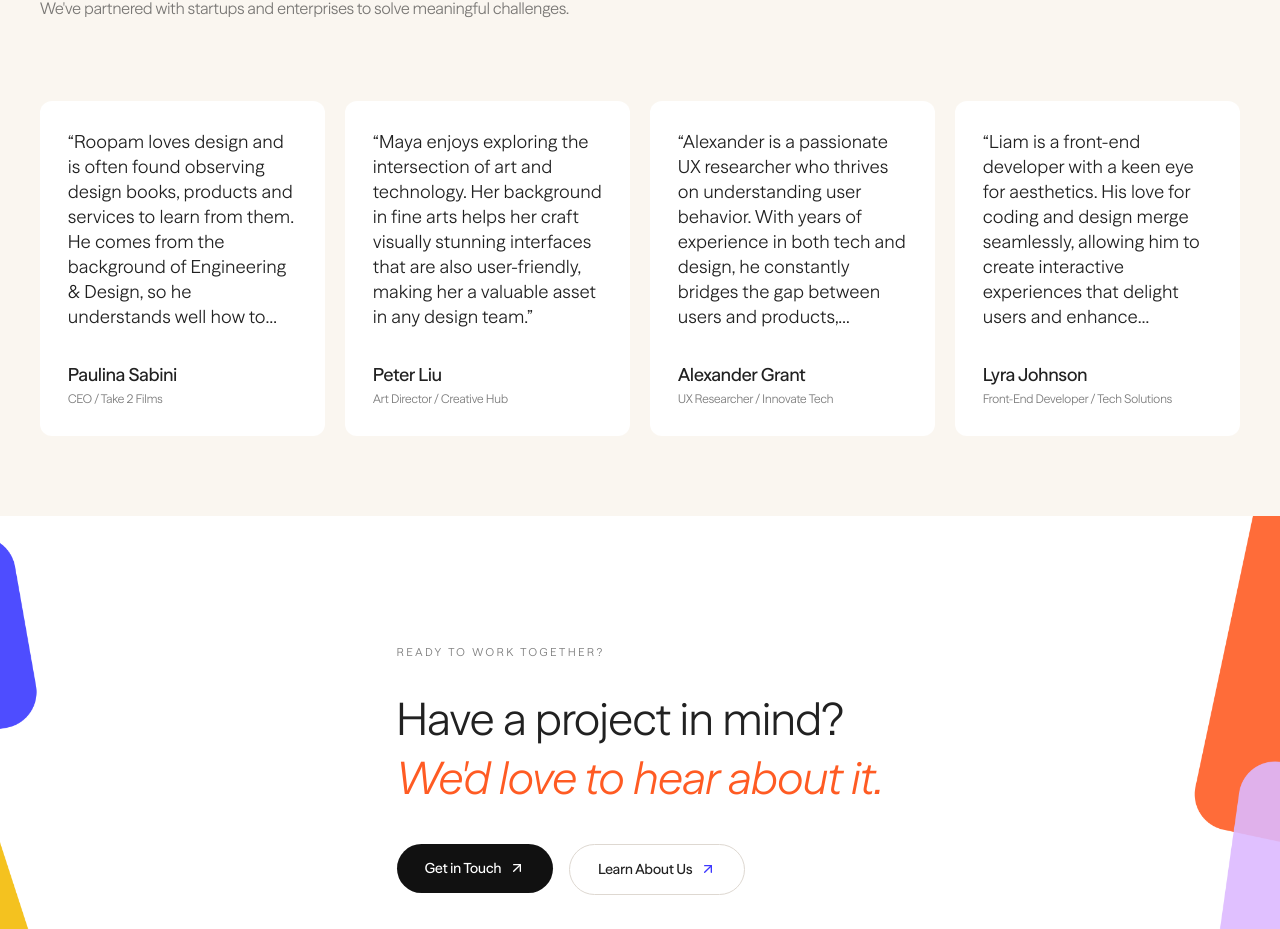
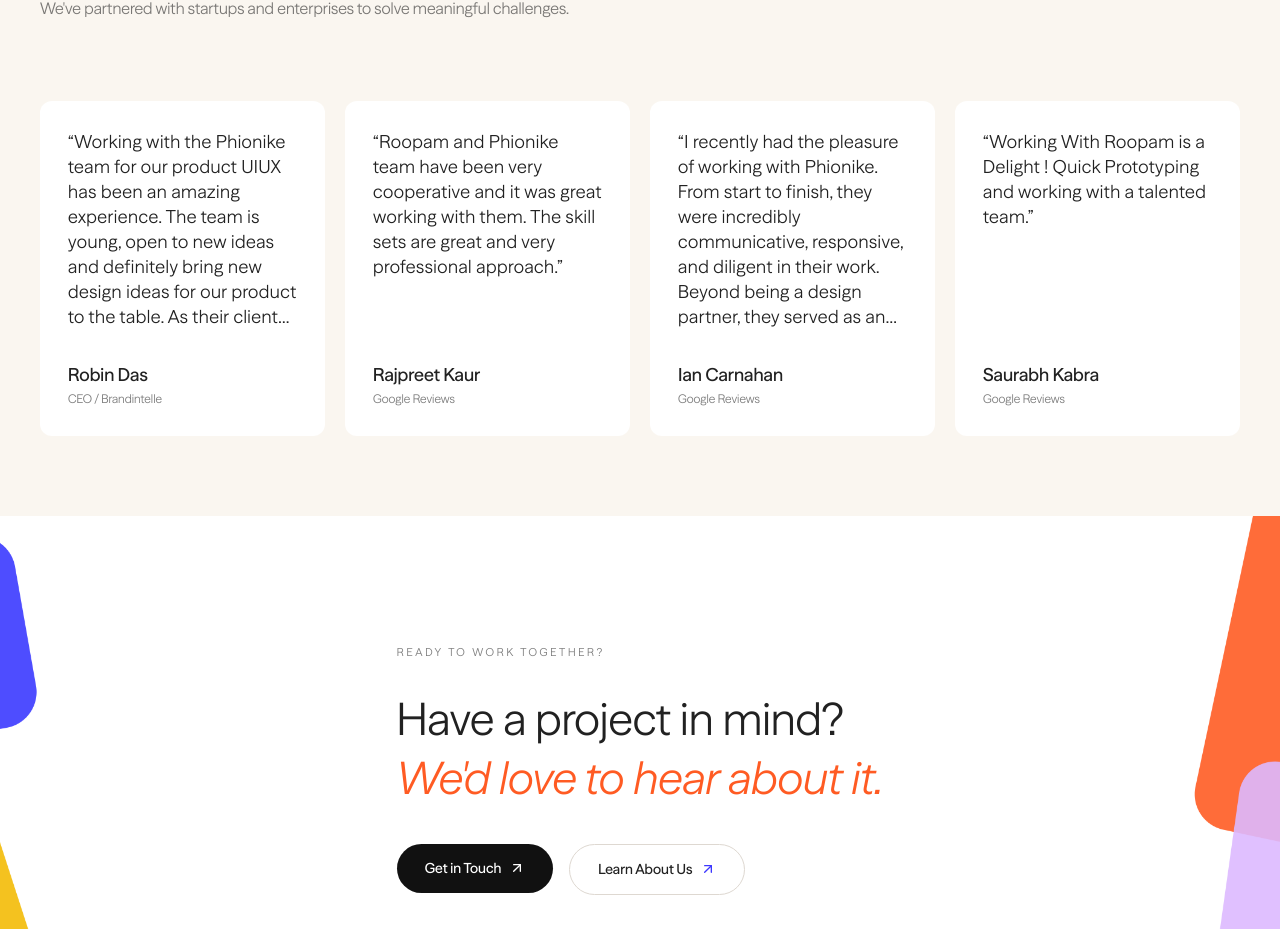
Before and after one commit to sidphionike1/phionike-landing-page-1, a Next.js app: page /work in a window 1280 px wide. Shown: the part 4553-5482 px from the top of the page. Built offline with nearby package versions, Linux system fonts and the light colour scheme; no server answers.

Commit message:
Final changes and deployment changes

```diff
--- a/app/globals.css
+++ b/app/globals.css
@@ -114,7 +114,7 @@
 }
 @theme inline{
   --font-sans:var(--font-season-sans),ui-sans-serif,system-ui,sans-serif;
-  --font-serif:var(--font-cormorant);
+  --font-serif:var(--font-season-vf),var(--font-season-sans),ui-sans-serif,system-ui,sans-serif;
   --font-vf:var(--font-season-vf),var(--font-season-sans),ui-sans-serif,system-ui,sans-serif;
   --font-weight-light:300;
   --font-weight-medium:550;
--- a/app/layout.tsx
+++ b/app/layout.tsx
@@ -1,13 +1,10 @@
 import { Analytics } from "@vercel/analytics/next"
 import type { Metadata, Viewport } from "next"
-import { Cormorant_Garamond } from "next/font/google"
 import Script from "next/script"
 import { JsonLd } from "@/components/seo/json-ld"
 import { localBusinessJsonLd, organizationJsonLd, PAGE_SEO, SITE_NAME, SITE_URL, websiteJsonLd } from "@/lib/seo"
 import { seasonSans, seasonVf } from "./fonts"
 import "./globals.css"
-
-const serif = Cormorant_Garamond({ subsets: ["latin"], variable: "--font-cormorant", weight: ["500", "600"] })
 
 export const metadata: Metadata = {
   metadataBase: new URL(SITE_URL),
@@ -54,7 +51,7 @@ export const viewport: Viewport = { colorScheme: "light", themeColor: "#faf6f0",
 
 export default function RootLayout({ children }: Readonly<{ children: React.ReactNode }>) {
   return (
-    <html lang="en-IN" data-scroll-behavior="smooth" className={`bg-background ${seasonSans.variable} ${seasonVf.variable} ${serif.variable}`}>
+    <html lang="en-IN" data-scroll-behavior="smooth" className={`bg-background ${seasonSans.variable} ${seasonVf.variable}`}>
       <body className="type-sans-regular antialiased">
         <JsonLd id="ld-organization" data={organizationJsonLd()} />
         <JsonLd id="ld-localbusiness" data={localBusinessJsonLd()} />
--- a/components/work/testimonials-grid.tsx
+++ b/components/work/testimonials-grid.tsx
@@ -7,40 +7,40 @@ const PLACEHOLDER_ITEMS: TestimonialItem[] = [
   {
     id: "1",
     quote:
-      "Roopam loves design and is often found observing design books, products and services to learn from them. He comes from the background of Engineering & Design, so he understand well how to make a good blend of Form & Function.",
-    name: "Paulina Sabini",
+      "Working with the Phionike team for our product UIUX has been an amazing experience. The team is young, open to new ideas and definitely bring new design ideas for our product to the table. As their client for more the 2 years, I would definitely recommend you to try out their services.",
+    name: "Robin Das",
     role: "CEO",
-    company: "Take 2 Films",
+    company: "Brandintelle",
     photoSrc: "https://placehold.co/500x633/D5B2FF/333333?text=Photo",
     accentColor: "#3C3BFF",
   },
   {
     id: "2",
     quote:
-      "Maya enjoys exploring the intersection of art and technology. Her background in fine arts helps her craft visually stunning interfaces that are also user-friendly.",
-    name: "Peter Liu",
-    role: "Art Director",
-    company: "Creative Hub",
+      "Roopam and Phionike team have been very cooperative and it was great working with them. The skill sets are great and very professional approach.",
+    name: "Rajpreet Kaur",
+    role: "",
+    company: "Google Reviews",
     photoSrc: "https://placehold.co/500x633/F2B800/333333?text=Photo",
     accentColor: "#FF5B24",
   },
   {
     id: "3",
     quote:
-      "Alexander is a passionate UX researcher who thrives on understanding user behavior. With years of experience in both tech and design, he constantly bridges the gap between users and products.",
-    name: "Alexander Grant",
-    role: "UX Researcher",
-    company: "Innovate Tech",
+      "I recently had the pleasure of working with Phionike. From start to finish, they were incredibly communicative, responsive, and diligent in their work. Beyond being a design partner, they served as an invaluable thought partner, always willing to go above and beyond to help us identify strategic opportunities that could be leveraged through design.",
+    name: "Ian Carnahan",
+    role: "",
+    company: "Google Reviews",
     photoSrc: "https://placehold.co/500x633/FF5B24/333333?text=Photo",
     accentColor: "#D5B2FF",
   },
   {
     id: "4",
     quote:
-      "Liam is a front-end developer with a keen eye for aesthetics. His love for coding and design merge seamlessly, allowing him to create interactive experiences that delight users.",
-    name: "Lyra Johnson",
-    role: "Front-End Developer",
-    company: "Tech Solutions",
+      "Working With Roopam is a Delight ! Quick Prototyping and working with a talented team.",
+    name: "Saurabh Kabra",
+    role: "",
+    company: "Google Reviews",
     photoSrc: "https://placehold.co/500x633/3C3BFF/FFFFFF?text=Photo",
     accentColor: "#F2B800",
   },
@@ -60,7 +60,7 @@ function TestimonialCard({ item }: { item: TestimonialItem }) {
           {item.name}
         </p>
         <p className="type-sans-regular mt-0.5 text-eyebrow leading-normal text-[#212121]/60">
-          {item.role} / {item.company}
+          {[item.role, item.company].filter(Boolean).join(" / ")}
         </p>
       </footer>
     </article>
--- a/content/work.json
+++ b/content/work.json
@@ -158,41 +158,40 @@
     "items": [
       {
         "id": "t1",
-        "quote": "Roopam loves design and is often found observing design books, products and services to learn from them. He comes from the background of Engineering & Design, so he understands well how to make a good blend of Form & Function. He believes in the power of good design because it is liberating.",
-        "name": "Paulina Sabini",
+        "quote": "Working with the Phionike team for our product UIUX has been an amazing experience. The team is young, open to new ideas and definitely bring new design ideas for our product to the table. As their client for more the 2 years, I would definitely recommend you to try out their services.",
+        "name": "Robin Das",
         "role": "CEO",
-        "company": "Take 2 Films",
+        "company": "Brandintelle",
         "photoSrc": "/testimonials/paulina-sabini.jpg",
         "accentColor": "#E65124"
       },
       {
         "id": "t2",
-        "quote": "Maya enjoys exploring the intersection of art and technology. Her background in fine arts helps her craft visually stunning interfaces that are also user-friendly, making her a valuable asset in any design team.",
-        "name": "Peter Liu",
-        "role": "Art Director",
-        "company": "Creative Hub",
+        "quote": "Roopam and Phionike team have been very cooperative and it was great working with them. The skill sets are great and very professional approach.",
+        "name": "Rajpreet Kaur",
+        "role": "",
+        "company": "Google Reviews",
         "photoSrc": "/testimonials/peter-liu.jpg",
         "accentColor": "#2538F5"
       },
       {
         "id": "t3",
-        "quote": "Alexander is a passionate UX researcher who thrives on understanding user behavior. With years of experience in both tech and design, he constantly bridges the gap between users and products, ensuring that every design decision is backed by real-world insights.",
-        "name": "Alexander Grant",
-        "role": "UX Researcher",
-        "company": "Innovate Tech",
+        "quote": "I recently had the pleasure of working with Phionike. From start to finish, they were incredibly communicative, responsive, and diligent in their work. Beyond being a design partner, they served as an invaluable thought partner, always willing to go above and beyond to help us identify strategic opportunities that could be leveraged through design.",
+        "name": "Ian Carnahan",
+        "role": "",
+        "company": "Google Reviews",
         "photoSrc": "/testimonials/alexander-grant.jpg",
         "accentColor": "#F2A93B"
       },
       {
         "id": "t4",
-        "quote": "Liam is a front-end developer with a keen eye for aesthetics. His love for coding and design merge seamlessly, allowing him to create interactive experiences that delight users and enhance engagement.",
-        "name": "Lyra Johnson",
-        "role": "Front-End Developer",
-        "company": "Tech Solutions",
+        "quote": "Working With Roopam is a Delight ! Quick Prototyping and working with a talented team.",
+        "name": "Saurabh Kabra",
+        "role": "",
+        "company": "Google Reviews",
         "photoSrc": "/testimonials/lyra-johnson.jpg",
         "accentColor": "#d6a7f5"
       }
-    ],
-    "_contentQA": "Quote bodies (Roopam/Maya/Alexander/Liam) don't match caption names (Paulina/Peter/Alexander Grant/Lyra) except item 3. Preserved as on-screen pairing for layout purposes — replace with real, internally-consistent testimonials before launch."
+    ]
   }
 }
--- a/lib/content.ts
+++ b/lib/content.ts
@@ -1,7 +1,7 @@
 import globalData   from "@/content/global.json"
 import homeData     from "@/content/home.json"
 import servicesData from "@/content/services.json"
-import workData     from "@/content/work.json"
+import workData from "@/content/work.json"
 import aboutData    from "@/content/about.json"
 import processAndAiData from "@/content/process-and-ai.json"
 import {
--- a/package.json
+++ b/package.json
@@ -4,7 +4,7 @@
   "private": true,
   "scripts": {
     "dev": "next dev",
-    "build": "next build",
+    "build": "next build --webpack",
     "start": "next start",
     "lint": "eslint ."
   },
@@ -34,6 +34,10 @@
     "tailwindcss": "^4.3.3",
     "typescript": "5.7.3"
   },
+  "optionalDependencies": {
+    "@tailwindcss/oxide-linux-x64-gnu": "4.3.3",
+    "lightningcss-linux-x64-gnu": "1.32.0"
+  },
   "pnpm": {
     "overrides": {
       "hono": "4.12.25"
```
Also changed, not shown: 1 other file (tests, documents, lock files or other folders).
